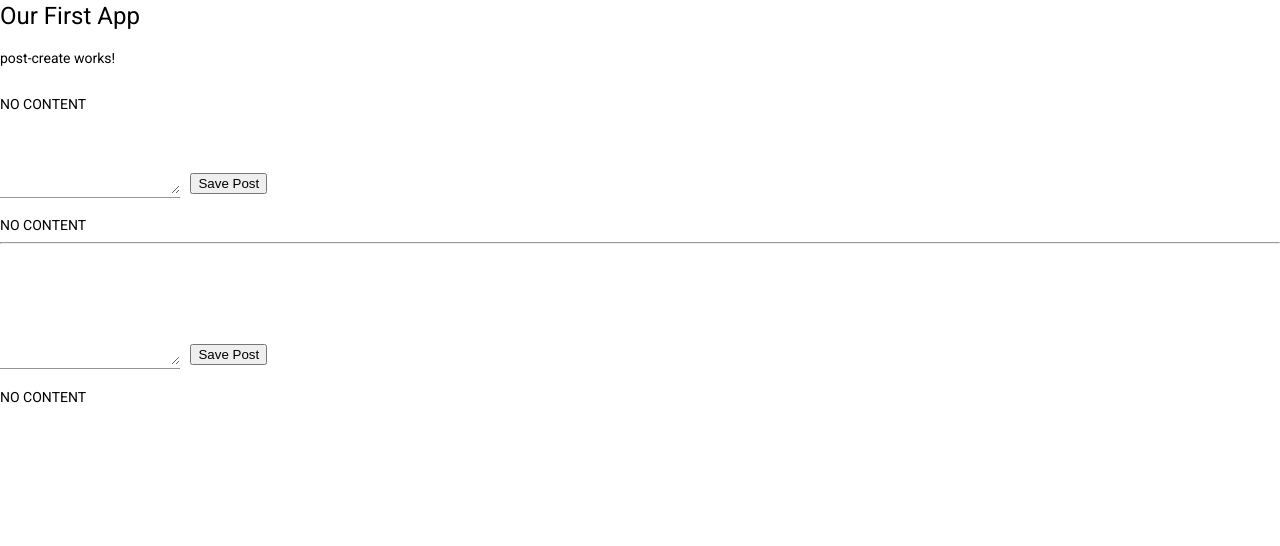
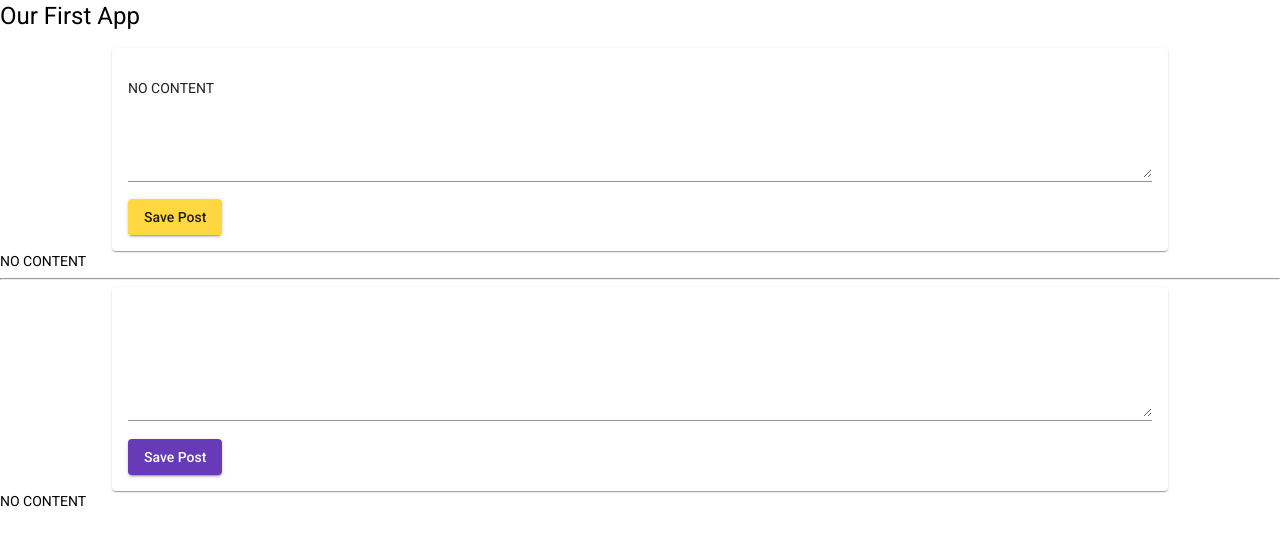
Before and after one commit to ShriAnupam/angular_practice, an Angular app: page / in a window 1280 px wide. Shown: the top 546 px of the page. Built offline with nearby package versions, Linux system fonts and the light colour scheme.

Commit message:
Add material card, Form, Button in Post create FIle also update app.module.ts file to

```diff
--- a/src/app/post/post-create/post-create.component.css
+++ b/src/app/post/post-create/post-create.component.css
@@ -0,0 +1,7 @@
+mat-card{
+  width: 80%;
+  margin: auto;
+}
+mat-form-field,textarea{
+  width: 100%;
+}
--- a/src/app/post/post-create/post-create.component.html
+++ b/src/app/post/post-create/post-create.component.html
@@ -1,12 +1,18 @@
-<p>post-create works!</p>
+<mat-card>
   <mat-form-field>
     <textarea matInput rows="6" [value]="newPost" #postInput ></textarea>
   </mat-form-field>
- &nbsp; <button (click)="Addpost(postInput)">Save Post</button><br>
+  <button mat-raised-button color="accent" (click)="Addpost(postInput)">Save Post</button>
+</mat-card>
 <span>{{ newPost }}</span>
+
 <hr>
+
+<mat-card>
   <mat-form-field>
     <textarea matInput rows="6" [(ngModel)]="eteredVal"  ></textarea>
   </mat-form-field>
-&nbsp; <button (click)="Addpost1()">Save Post</button><br>
+  <button mat-raised-button color="primary" (click)="Addpost1()">Save Post</button>
+</mat-card>
+
 <span>{{ newPost1 }}</span>
```
Also changed, not shown: src/app/app.module.ts (+7 -1 lines). Lines whose indentation alone changed are shown as unchanged.
